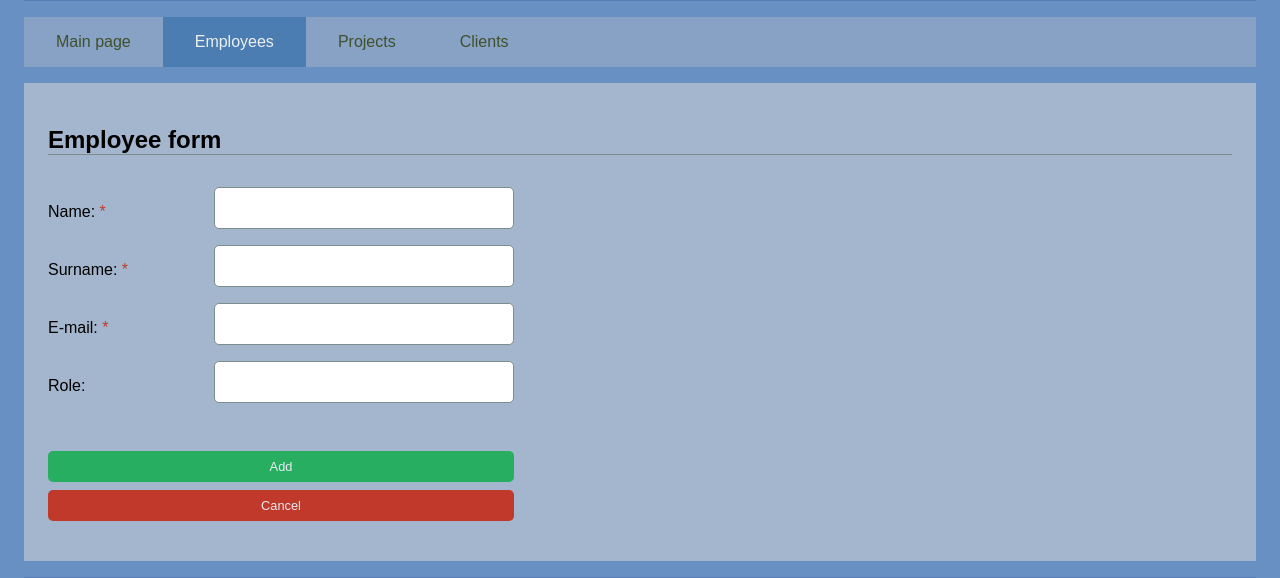
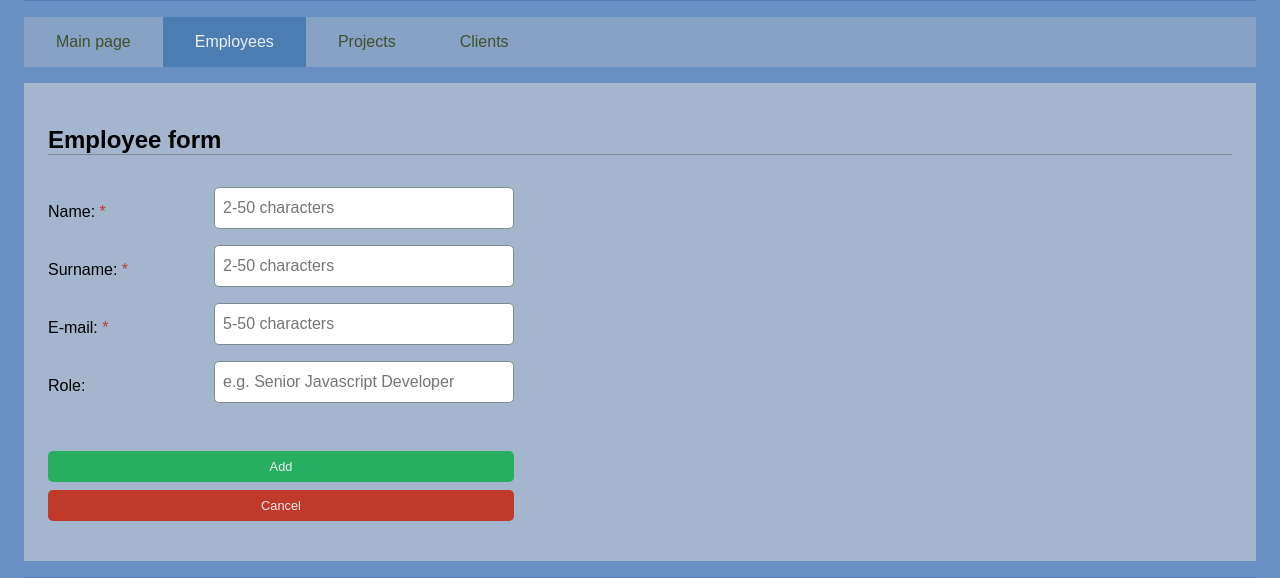
Before and after one commit to imasharc/TIN, a web app: file MP1/pages/employee/form.html in a window 1280 px wide. Shown: the part 352-930 px from the top of the page. Run offline with its HTML, style and script files only (its server is not run), Linux system fonts and the light colour scheme.

Commit message:
Add input placeholder, inital javascript folder structure

```diff
--- a/MP1/pages/employee/form.html
+++ b/MP1/pages/employee/form.html
@@ -6,6 +6,8 @@
     <meta name="viewport" content="width=device-width, initial-scale=1.0">
     <title>ShaReCon</title>
     <link rel="stylesheet" href="../../css/style.css">
+    <script type="application/javascript" src="../../js/validationCommon.js"></script>
+    <script type="application/javascript" src="../../js/validationEmpForm.js"></script>
 </head>
 <body>
     <header>
@@ -27,19 +29,19 @@
 
         <form class="form">
             <label for="firstName">Name: <span class="symbol-required">*</span></label>
-            <input type="text" name="firstName" id="firstName" required>
+            <input type="text" name="firstName" id="firstName" placeholder="2-50 characters" required>
             <span id="errorFirstName"></span>
 
             <label for="lastName">Surname: <span class="symbol-required">*</span></label>
-            <input type="text" name="lastName" id="lastName" required>
+            <input type="text" name="lastName" id="lastName" placeholder="2-50 characters" required>
             <span id="errorLastName"></span>
 
             <label for="email">E-mail: <span class="symbol-required">*</span></label>
-            <input type="text" name="email" id="email" required>
+            <input type="text" name="email" id="email" placeholder="5-50 characters" required>
             <span id="errorEmail"></span>
 
             <label for="role">Role: </label>
-            <input type="text" name="role" id="role">
+            <input type="text" name="role" id="role" placeholder="e.g. Senior Javascript Developer">
             <span id="errorRole"></span>
 
             <div class="form-buttons">
--- a/MP1/pages/employee/list.html
+++ b/MP1/pages/employee/list.html
@@ -6,7 +6,6 @@
     <meta name="viewport" content="width=device-width, initial-scale=1.0">
     <title>ShaReCon</title>
     <link rel="stylesheet" href="../../css/style.css">
-    <script type="application/javascript" src="../../js/validationCommon.js"></script>
 </head>
 <body>
     <header>
```
